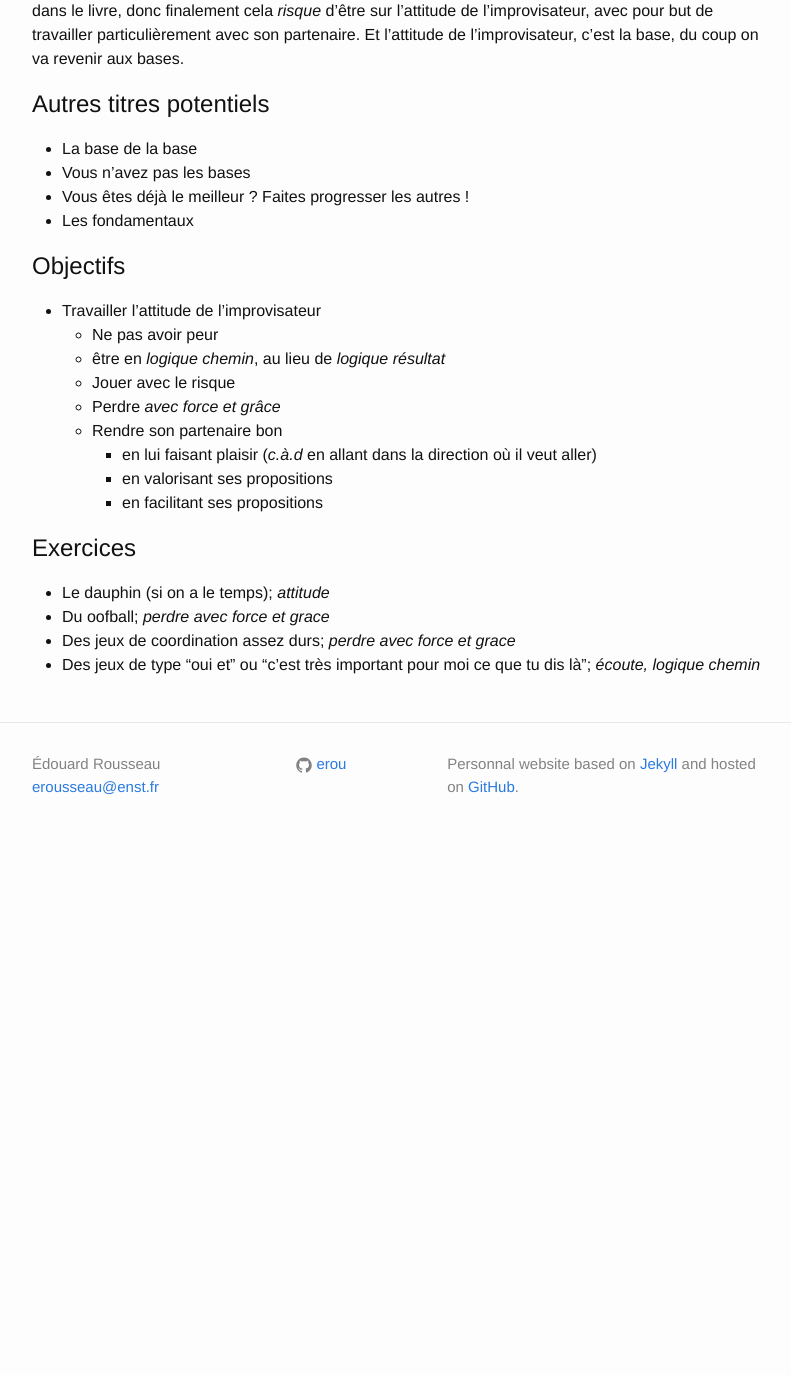
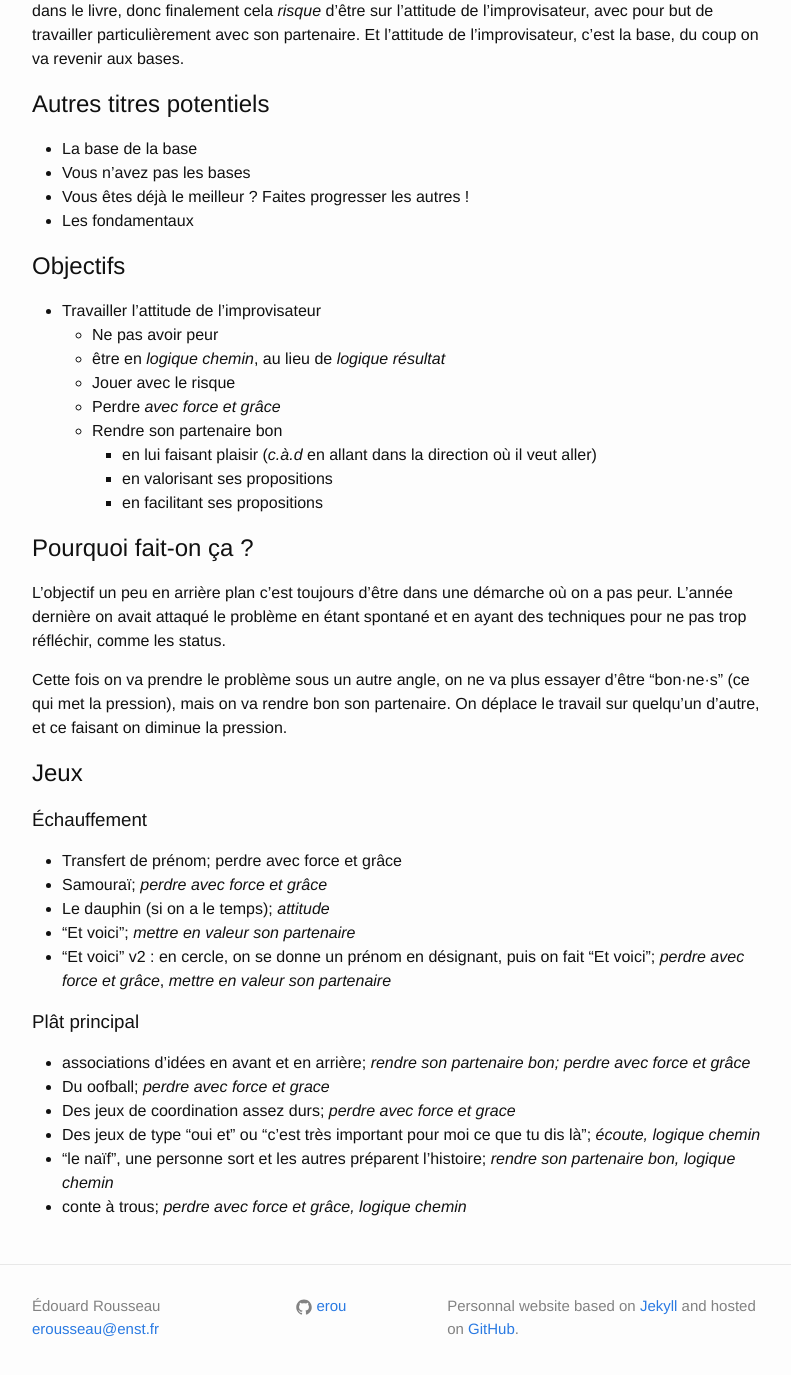
Before and after one commit to erou/erou.github.io, a Jekyll site: the page built from impro/partner.md, in a window 1280 px wide and 1400 px high, scrolled down 294 px. Shown: the top 1375 px of the window, without its empty margins (238-1029 px from the left). Built offline with Jekyll 4.4.1, drawn with Linux system fonts in a browser that asks for light colours; before the commit the page ends 1152 px from its top, so only the background shows below that.

Commit message:
added impro in the menu and the main page, added games in Make your partner look good

```diff
--- a/impro/partner.md
+++ b/impro/partner.md
@@ -39,10 +39,35 @@ l'improvisateur, c'est la base, du coup on va revenir aux bases.
         - en valorisant ses propositions
         - en facilitant ses propositions
 
-## Exercices
+## Pourquoi fait-on ça ?
 
+L'objectif un peu en arrière plan c'est toujours d'être dans une démarche où on
+a pas peur. L'année dernière on avait attaqué le problème en étant spontané et
+en ayant des techniques pour ne pas trop réfléchir, comme les status.
+
+Cette fois on va prendre le problème sous un autre angle, on ne va plus essayer
+d'être "bon·ne·s" (ce qui met la pression), mais on va rendre bon son
+partenaire. On déplace le travail sur quelqu'un d'autre, et ce faisant on diminue la pression.
+
+## Jeux
+
+### Échauffement
+
+- Transfert de prénom; perdre avec force et grâce
+- Samouraï; *perdre avec force et grâce*
 - Le dauphin (si on a le temps); *attitude*
+- "Et voici"; *mettre en valeur son partenaire*
+- "Et voici" v2 : en cercle, on se donne un prénom en désignant, puis on fait
+  "Et voici"; *perdre avec force et grâce*, *mettre en valeur son partenaire*
+
+### Plât principal
+
+- associations d'idées en avant et en arrière; *rendre son partenaire bon;
+  perdre avec force et grâce*
 - Du oofball; *perdre avec force et grace*
 - Des jeux de coordination assez durs; *perdre avec force et grace*
 - Des jeux de type "oui et" ou "c'est très important pour moi ce que tu dis là";
   *écoute, logique chemin*
+- "le naïf", une personne sort et les autres préparent l'histoire; *rendre son
+  partenaire bon, logique chemin*
+- conte à trous; *perdre avec force et grâce, logique chemin*
```
Also changed, not shown: impro.md (+1 -1 lines), index.md (+5 -0 lines).
